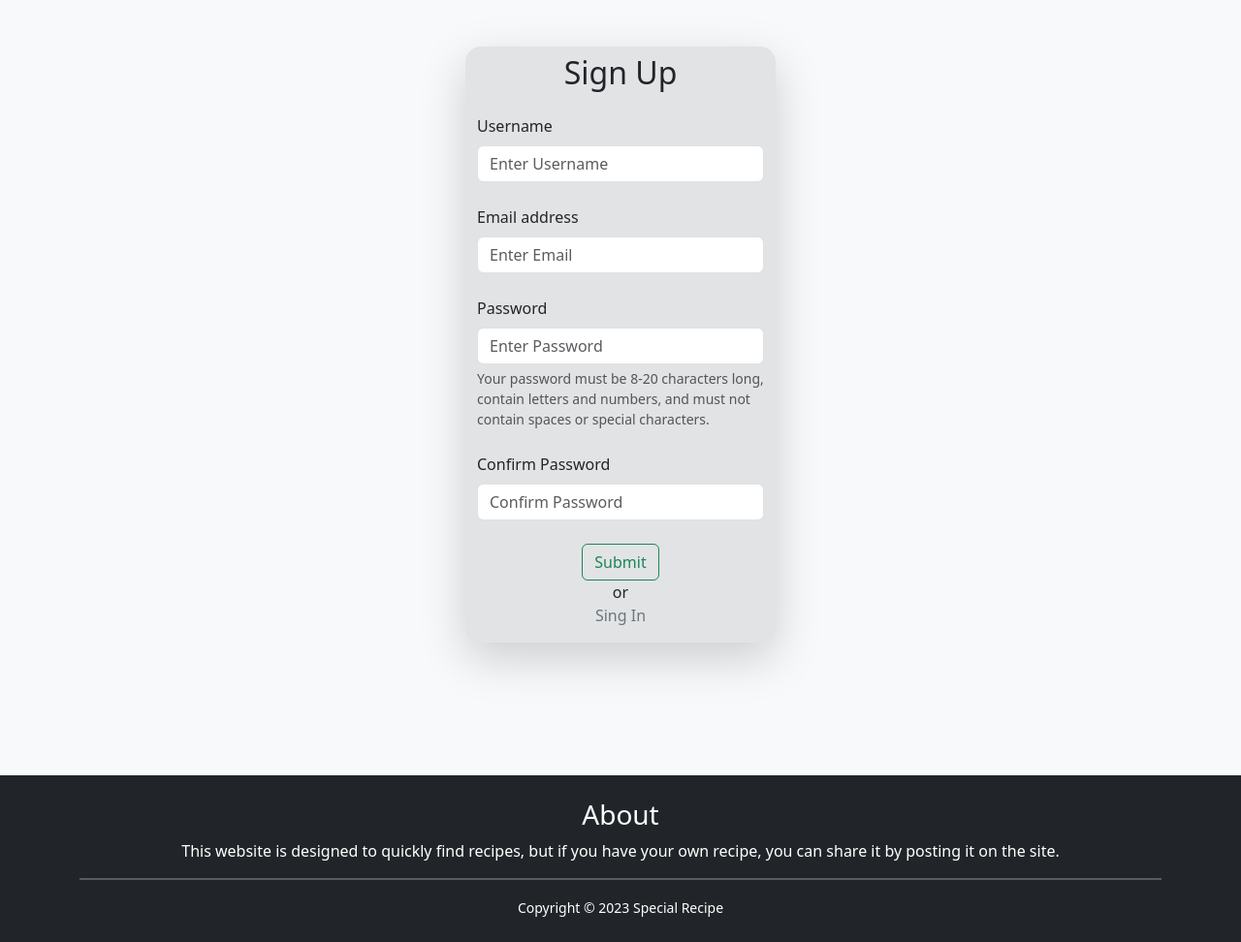
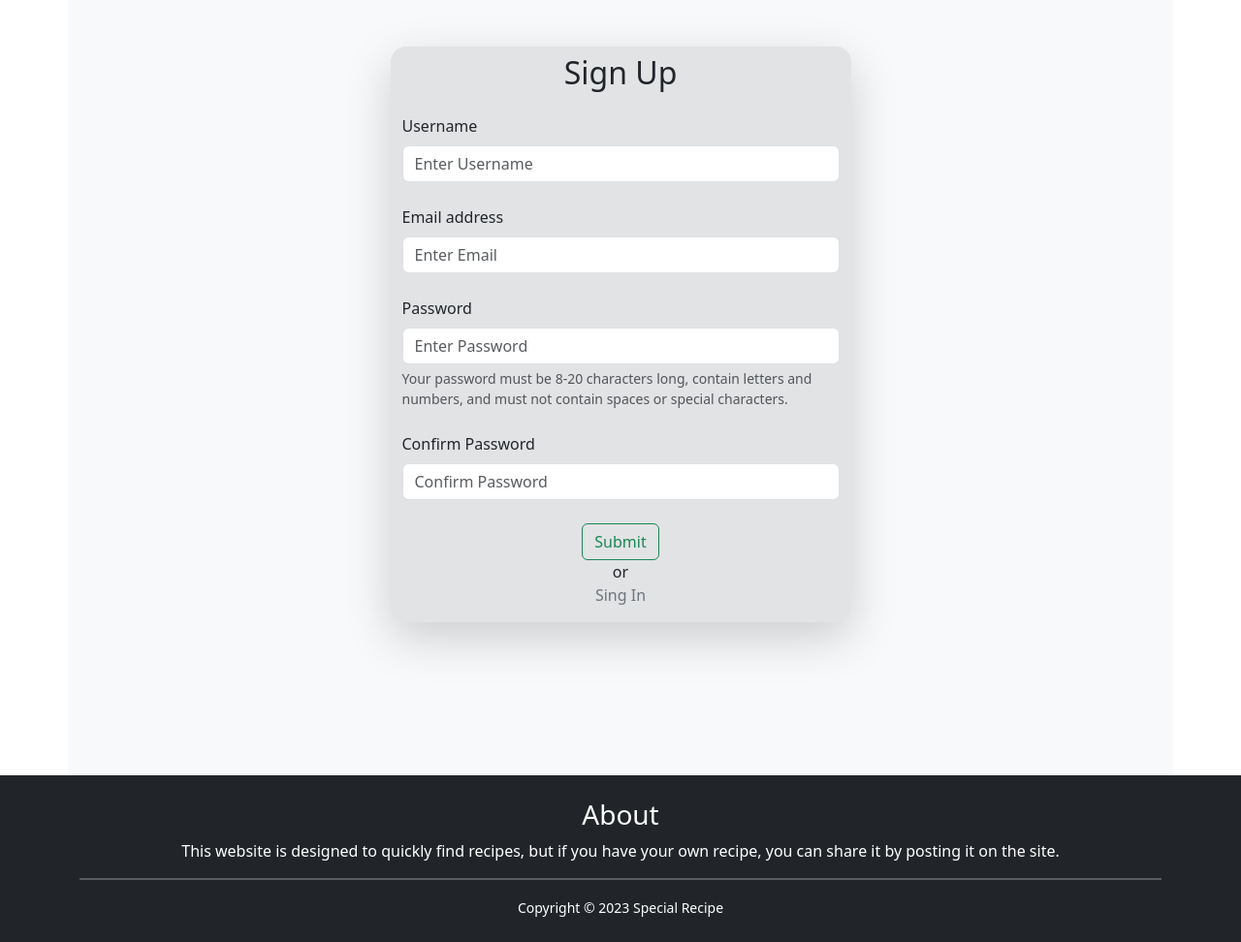
Before and after one commit to FCTL3314/SpecialRecipe, a Django app: template templates/accounts/registration.html in a window 1280 px wide. Shown: the part 60-1032 px from the top of the page at 97% size. Run offline with Django 4.2, Linux system fonts and the light colour scheme; the template is opened without the code that fills it, so the values that code supplies are empty.

Commit message:
change container-fluid to container, change inner container col-md-3 to col-md-5

```diff
--- a/templates/accounts/login.html
+++ b/templates/accounts/login.html
@@ -67,11 +67,11 @@
         </div>
     </nav>
 
-    <div class="container-fluid bg-light min-vh-100">
+    <div class="container bg-light min-vh-100">
 
         <div class="row">
 
-            <div class="container bg-secondary-subtle rounded-4 mt-5 col-md-3 shadow-lg">
+            <div class="container bg-secondary-subtle rounded-4 mt-5 col-md-4 shadow-lg">
 
                 <form action="" method="POST">
 
--- a/templates/accounts/registration.html
+++ b/templates/accounts/registration.html
@@ -67,11 +67,11 @@
         </div>
     </nav>
 
-    <div class="container-fluid bg-light min-vh-100">
+    <div class="container bg-light min-vh-100">
 
         <div class="row">
 
-            <div class="container bg-secondary-subtle rounded-4 mt-5 col-lg-3 shadow-lg">
+            <div class="container bg-secondary-subtle rounded-4 mt-5 col-lg-5 shadow-lg">
 
                 <form action="" method="POST">
 
```
